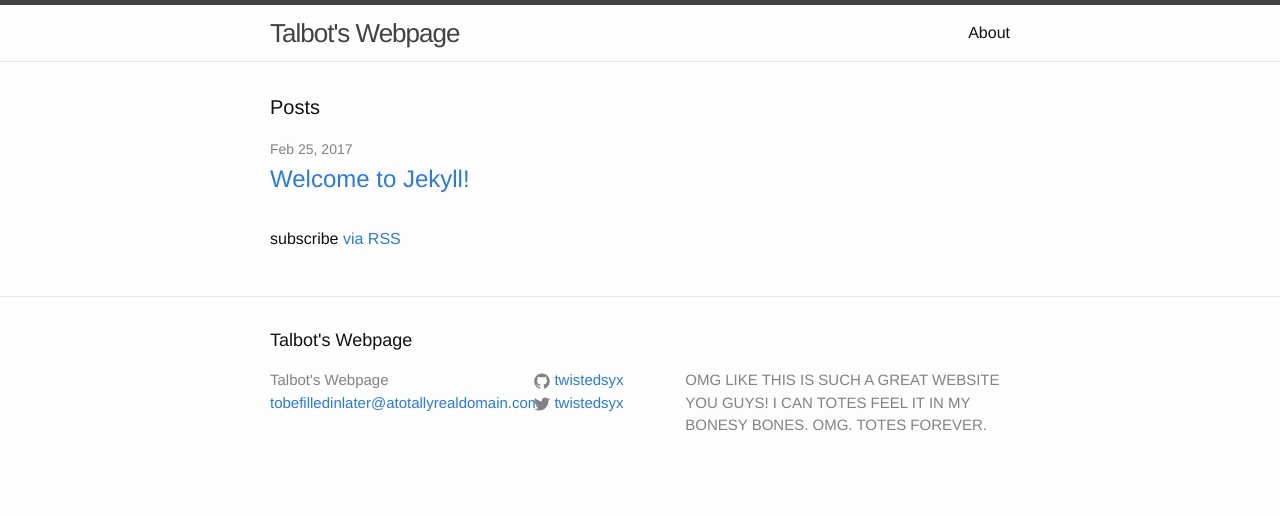
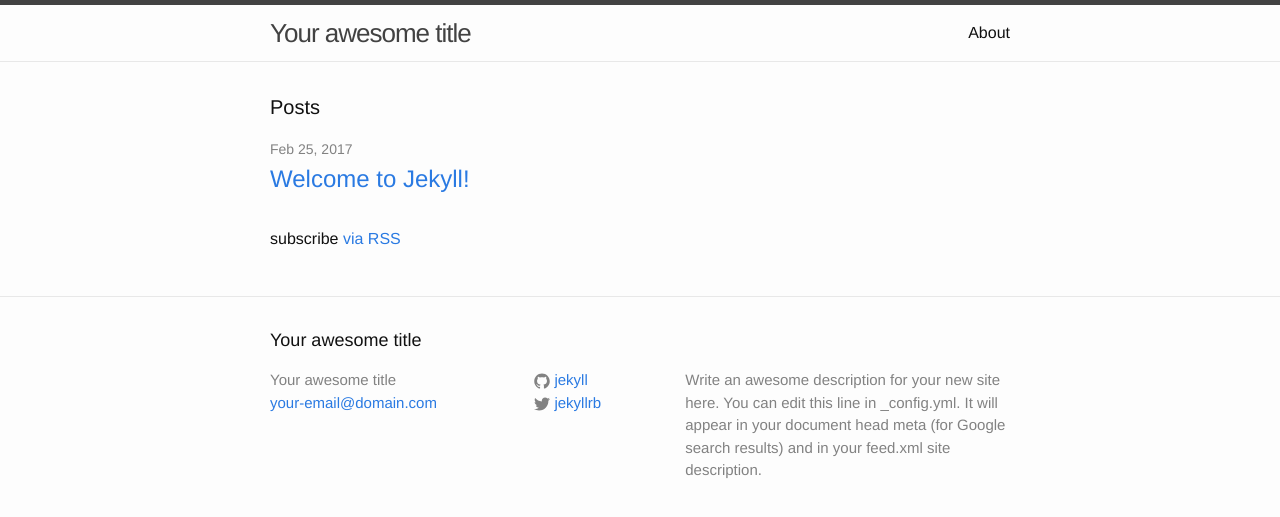
Before and after one commit to towelbot/towelbot.github.io, a Jekyll site: the page built from index.html, in a window 1280 px wide. Shown: the top 517 px of the page. Built offline with Jekyll 4.4.1, drawn with Linux system fonts in a browser that asks for light colours.

Commit message:
Update _config.yml
Replacing with stock yaml file

```diff
--- a/_config.yml
+++ b/_config.yml
@@ -6,13 +6,16 @@
 # 'jekyll serve'. If you change this file, please restart the server process.
 
 # Site settings
-title: Talbot's Webpage
-email: tobefilledinlater@atotallyrealdomain.com
-description: OMG LIKE THIS IS SUCH A GREAT WEBSITE YOU GUYS! I CAN TOTES FEEL IT IN MY BONESY BONES. OMG. TOTES FOREVER.
-baseurl: "/blog" # the subpath of your site, e.g. /blog
-url: "http://twistedsyx.net" # the base hostname & protocol for your site
-twitter_username: twistedsyx
-github_username:  twistedsyx
+title: Your awesome title
+email: your-email@domain.com
+description: > # this means to ignore newlines until "baseurl:"
+  Write an awesome description for your new site here. You can edit this
+  line in _config.yml. It will appear in your document head meta (for
+  Google search results) and in your feed.xml site description.
+baseurl: "" # the subpath of your site, e.g. /blog
+url: "http://yourdomain.com" # the base hostname & protocol for your site
+twitter_username: jekyllrb
+github_username:  jekyll
 
 # Build settings
 markdown: kramdown
```
